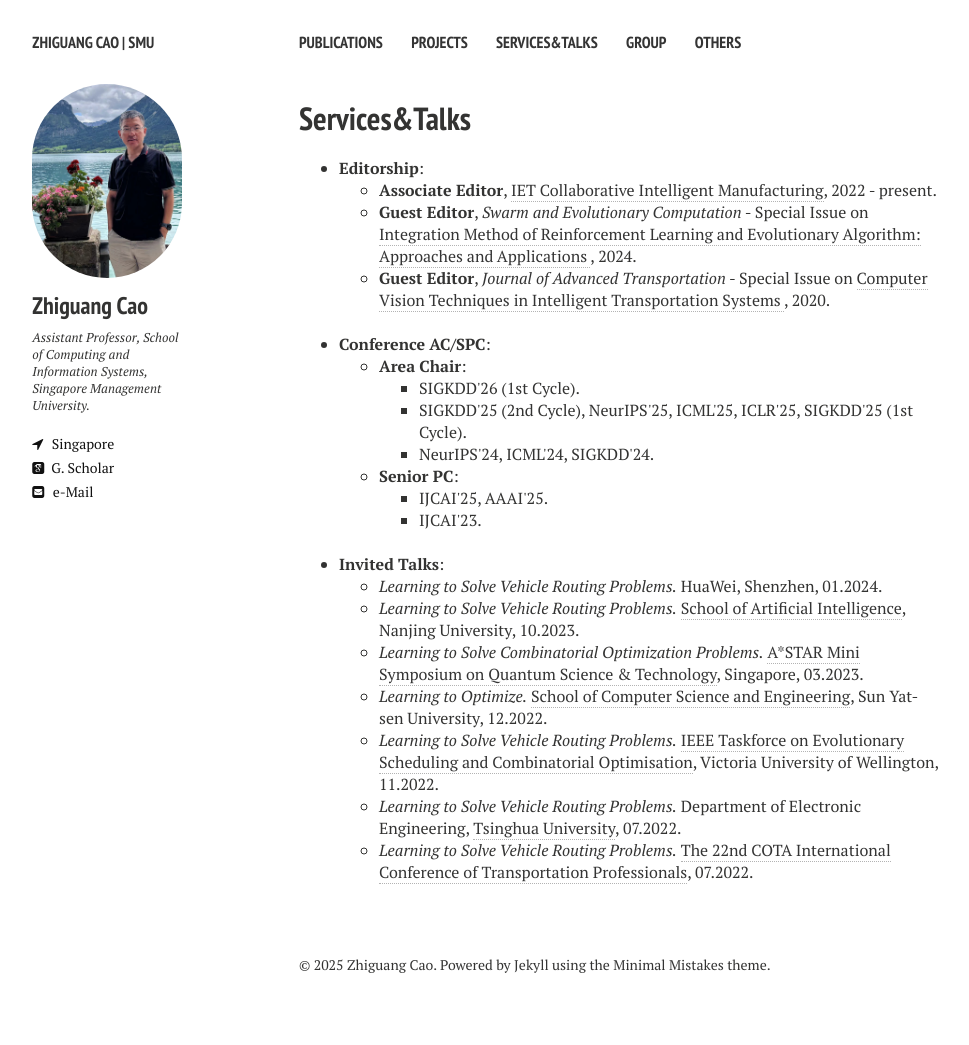
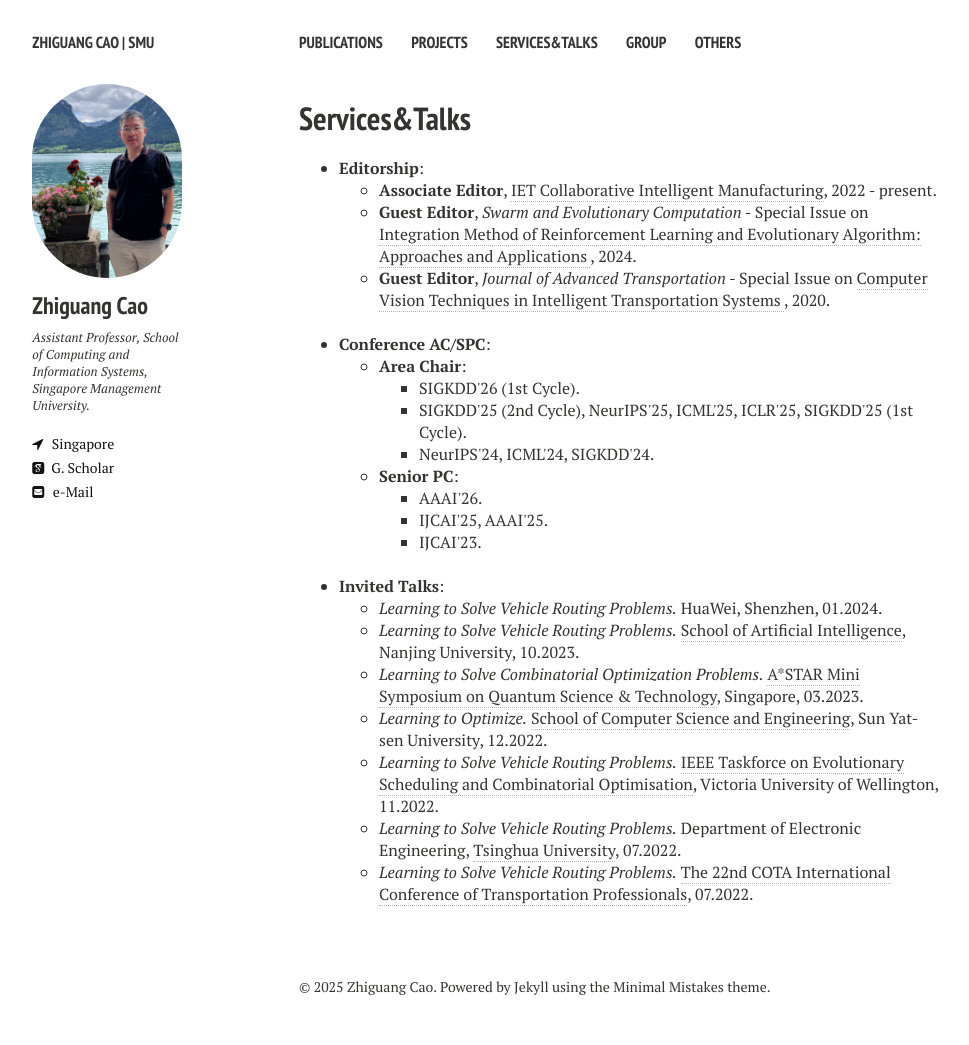
Before and after one commit to zhiguangcaosg/zhiguangcaosg.github.io, a Jekyll site: the page built from services&talks.md, in a window 1280 px wide. Shown: the whole page, without its empty margins (21-990 px from the left). Built offline with Jekyll 4.4.1, drawn with Linux system fonts in a browser that asks for light colours; nearby versions of some CDN libraries; before the commit the page ends 1023 px from its top, so only the background shows below that.

Commit message:
Update services&talks.md

```diff
--- a/services&talks.md
+++ b/services&talks.md
@@ -39,6 +39,8 @@ comments: false
 	</li>
 	<li> <b>Senior PC</b>:
 		<ul>
+			<li> AAAI'26.
+			</li>
 			<li> IJCAI'25, AAAI'25.
 			</li>
 			<li> IJCAI'23.
```
